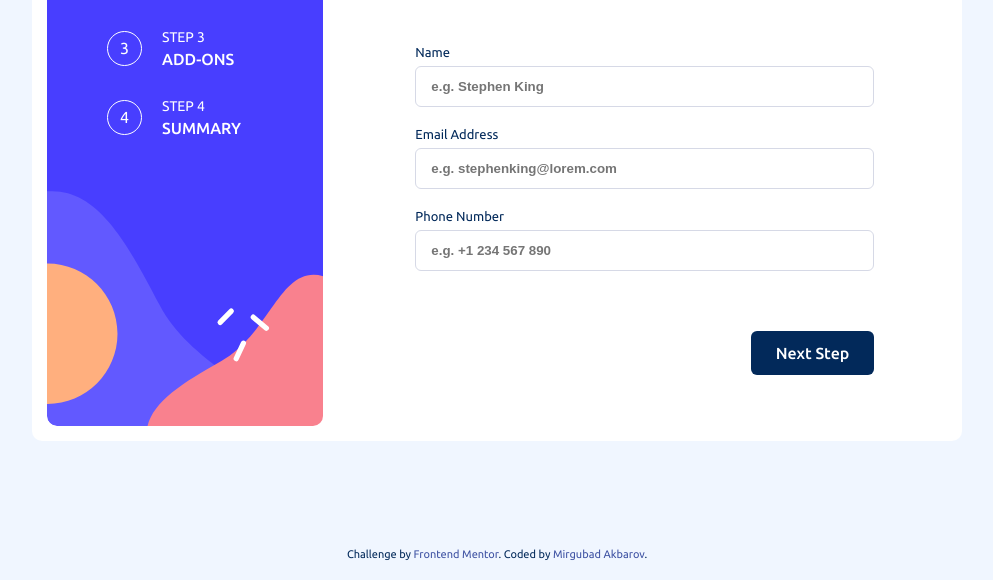
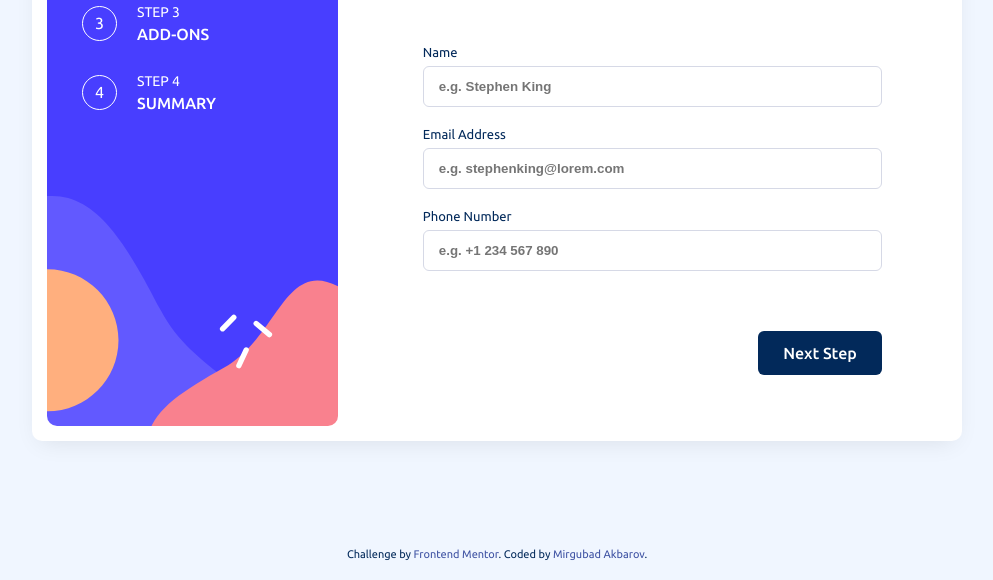
Before and after one commit to Mirgubad/multi-step-form-main, a plain HTML site: page index.html in a window 1280 px wide. Shown: the part 272-852 px from the top of the page, without its empty margins (143-1136 px from the left). Drawn offline with nearby package versions, Linux system fonts and the light colour scheme.

Commit message:
ui updates

```diff
--- a/assets/styles/style.css
+++ b/assets/styles/style.css
@@ -110,6 +110,7 @@ main {
   padding: 15px;
   border-radius: 10px;
   flex-wrap: wrap;
+  box-shadow: 0 0.5rem 1.5rem -0.5rem #0000001a;
 }
 .modal-forms {
   /* padding-inline: 70px; */
@@ -118,7 +119,8 @@ main {
   /* display: grid; */
 }
 .modal-sidebar {
-  padding: 60px;
+  /* padding: 60px; */
+  padding: 35px 100px 0px 35px;
   background-image: url("/assets/images/bg-sidebar-desktop.svg");
   background-repeat: no-repeat;
   background-size: cover;
```
